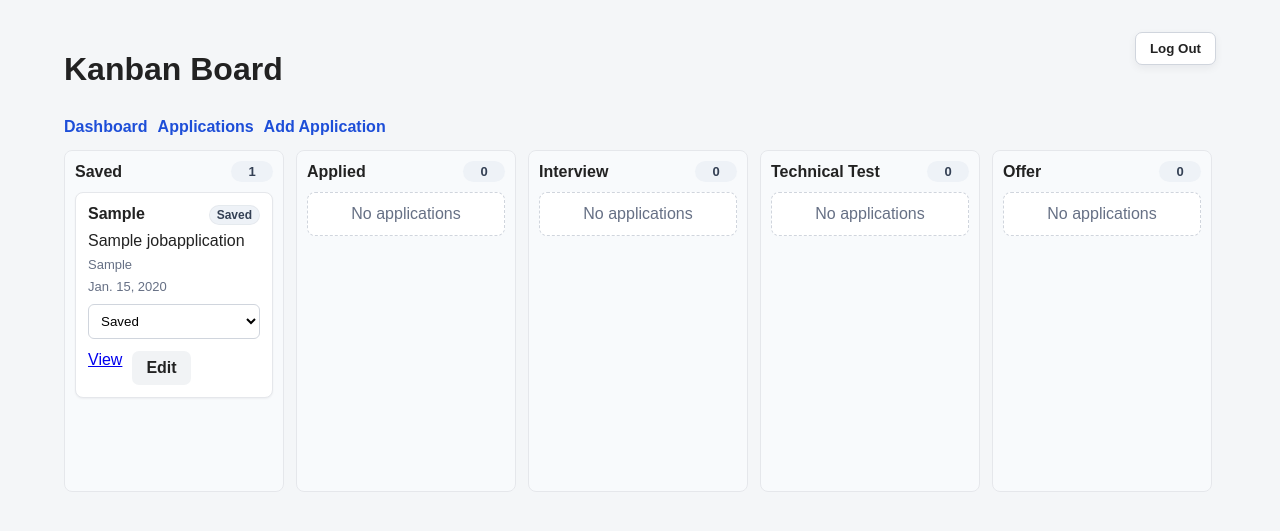
After one commit to AwaisAli-dotcom/job-application-tracker, a Django app: page /applications/kanban/ in a window 1280 px wide. The commit adds this page. Shown: the top 531 px of the page. Run offline with Django 5.2, Linux system fonts and the light colour scheme; a user stored in the database is signed in; tables that the repository leaves empty hold one stand-in row (values such as "Sample post").

Commit message:
Add Kanban workflow

```diff
--- a/application/static/application/style.css
+++ b/application/static/application/style.css
@@ -875,3 +875,101 @@ h1 {
         grid-template-columns: 90px 1fr 30px;
     }
 }
+
+.kanban-container {
+    max-width: 1280px;
+}
+
+.kanban-board {
+    display: grid;
+    grid-template-columns: repeat(7, minmax(220px, 1fr));
+    gap: 12px;
+    overflow-x: auto;
+    padding-bottom: 8px;
+}
+
+.kanban-column {
+    min-height: 320px;
+    padding: 10px;
+    background: #f8fafc;
+    border: 1px solid #e5e7eb;
+    border-radius: 8px;
+}
+
+.kanban-column-header {
+    display: flex;
+    align-items: center;
+    justify-content: space-between;
+    gap: 8px;
+    margin-bottom: 10px;
+}
+
+.kanban-column-header h2 {
+    margin: 0;
+    font-size: 16px;
+}
+
+.kanban-column-header span {
+    min-width: 26px;
+    padding: 3px 8px;
+    color: #344054;
+    background: #eef2f7;
+    border-radius: 999px;
+    text-align: center;
+    font-size: 13px;
+    font-weight: 700;
+}
+
+.kanban-card-list {
+    display: grid;
+    gap: 10px;
+}
+
+.kanban-card {
+    padding: 12px;
+    background: #fff;
+    border: 1px solid #e5e7eb;
+    border-radius: 8px;
+    box-shadow: 0 1px 2px rgba(16, 24, 40, 0.05);
+    cursor: grab;
+}
+
+.kanban-card.is-dragging {
+    opacity: 0.65;
+}
+
+.kanban-card h3 {
+    margin: 0;
+    font-size: 16px;
+}
+
+.kanban-card p {
+    margin: 7px 0;
+}
+
+.kanban-meta {
+    color: #667085;
+    font-size: 13px;
+}
+
+.kanban-status-form {
+    margin-top: 10px;
+}
+
+.kanban-status-form select {
+    width: 100%;
+    padding: 8px;
+    border: 1px solid #d0d5dd;
+    border-radius: 6px;
+    background: #fff;
+}
+
+.kanban-empty {
+    margin: 0;
+    padding: 12px;
+    color: #667085;
+    background: #fff;
+    border: 1px dashed #d0d5dd;
+    border-radius: 8px;
+    text-align: center;
+}
--- a/application/templates/application/application_list.html
+++ b/application/templates/application/application_list.html
@@ -16,6 +16,7 @@
             <h1>My Job Applications</h1>
             <div class="dashboard-nav">
                 <a href="{% url 'dashboard' %}">Dashboard</a>
+                <a href="{% url 'kanban_board' %}">Kanban</a>
             </div>
             <a class="add-button" href="{% url 'application_create' %}">
                 + Add Application
--- a/application/templates/application/dashboard.html
+++ b/application/templates/application/dashboard.html
@@ -13,6 +13,7 @@
             <h1>Dashboard</h1>
             <div class="dashboard-nav">
                 <a href="{% url 'application_list' %}">Applications</a>
+                <a href="{% url 'kanban_board' %}">Kanban</a>
                 <a href="{% url 'application_create' %}">Add Application</a>
             </div>
         </div>
--- /dev/null
+++ b/application/templates/application/kanban.html
@@ -0,0 +1,158 @@
+{% load static %}
+<!DOCTYPE html>
+<html>
+<head>
+    <title>Kanban Board</title>
+    <link rel="stylesheet" href="{% static 'application/style.css' %}">
+</head>
+<body>
+
+<div class="container kanban-container">
+    <div class="list-header">
+        <div>
+            <h1>Kanban Board</h1>
+            <div class="dashboard-nav">
+                <a href="{% url 'dashboard' %}">Dashboard</a>
+                <a href="{% url 'application_list' %}">Applications</a>
+                <a href="{% url 'application_create' %}">Add Application</a>
+            </div>
+        </div>
+
+        <form method="POST" action="{% url 'logout' %}" class="logout-form">
+            {% csrf_token %}
+            <button type="submit">Log Out</button>
+        </form>
+    </div>
+
+    <div class="kanban-board">
+        {% for column in columns %}
+            <section class="kanban-column" data-status="{{ column.value }}">
+                <div class="kanban-column-header">
+                    <h2>{{ column.label }}</h2>
+                    <span>{{ column.count }}</span>
+                </div>
+
+                <div class="kanban-card-list">
+                    {% for job in column.applications %}
+                        <article class="kanban-card" draggable="true" data-update-url="{% url 'application_status_update' job.pk %}">
+                            <div class="job-card-header">
+                                <h3>{{ job.company }}</h3>
+                                <span class="status-badge status-{{ job.status }}">{{ job.get_status_display }}</span>
+                            </div>
+
+                            <p>{{ job.job_title }}</p>
+
+                            {% if job.location %}
+                                <p class="kanban-meta">{{ job.location }}</p>
+                            {% endif %}
+
+                            {% if job.application_date %}
+                                <p class="kanban-meta">{{ job.application_date }}</p>
+                            {% endif %}
+
+                            <form method="POST" action="{% url 'application_status_update' job.pk %}" class="kanban-status-form">
+                                {% csrf_token %}
+                                <label>
+                                    <span class="sr-only">Change status for {{ job.company }}</span>
+                                    <select name="status" onchange="this.form.submit()">
+                                        {% for value, label in status_choices %}
+                                            <option value="{{ value }}" {% if job.status == value %}selected{% endif %}>
+                                                {{ label }}
+                                            </option>
+                                        {% endfor %}
+                                    </select>
+                                </label>
+                            </form>
+
+                            <div class="card-actions">
+                                <a class="view-link" href="{% url 'application_detail' job.pk %}">View</a>
+                                <a class="edit-link" href="{% url 'application_update' job.pk %}">Edit</a>
+                            </div>
+                        </article>
+                    {% empty %}
+                        <p class="kanban-empty">No applications</p>
+                    {% endfor %}
+                </div>
+            </section>
+        {% endfor %}
+    </div>
+</div>
+
+<script>
+    var draggedCard = null;
+
+    document.querySelectorAll('.kanban-card').forEach(function (card) {
+        card.addEventListener('dragstart', function () {
+            draggedCard = card;
+            card.classList.add('is-dragging');
+        });
+
+        card.addEventListener('dragend', function () {
+            card.classList.remove('is-dragging');
+        });
+    });
+
+    document.querySelectorAll('.kanban-column').forEach(function (column) {
+        column.addEventListener('dragover', function (event) {
+            event.preventDefault();
+        });
+
+        column.addEventListener('drop', function () {
+            if (!draggedCard) {
+                return;
+            }
+
+            var newStatus = column.dataset.status;
+            var select = draggedCard.querySelector('select[name="status"]');
+
+            if (select.value === newStatus) {
+                return;
+            }
+
+            column.querySelector('.kanban-card-list').appendChild(draggedCard);
+            updateStatus(draggedCard, newStatus, select);
+        });
+    });
+
+    function updateStatus(card, status, select) {
+        var csrfToken = card.querySelector('input[name="csrfmiddlewaretoken"]').value;
+        var formData = new FormData();
+        formData.append('status', status);
+
+        fetch(card.dataset.updateUrl, {
+            method: 'POST',
+            headers: {
+                'X-CSRFToken': csrfToken,
+                'X-Requested-With': 'XMLHttpRequest'
+            },
+            body: formData
+        })
+        .then(function (response) {
+            if (!response.ok) {
+                throw new Error('Status update failed.');
+            }
+
+            return response.json();
+        })
+        .then(function (data) {
+            select.value = data.status;
+            var badge = card.querySelector('.status-badge');
+            badge.textContent = data.status_label;
+            badge.className = 'status-badge status-' + data.status;
+            updateColumnCounts();
+        })
+        .catch(function () {
+            window.location.reload();
+        });
+    }
+
+    function updateColumnCounts() {
+        document.querySelectorAll('.kanban-column').forEach(function (column) {
+            var count = column.querySelectorAll('.kanban-card').length;
+            column.querySelector('.kanban-column-header span').textContent = count;
+        });
+    }
+</script>
+
+</body>
+</html>
--- a/application/urls.py
+++ b/application/urls.py
@@ -6,7 +6,9 @@ urlpatterns = [
     path('', views.home, name='home'),
     path('dashboard/', views.dashboard, name='dashboard'),
     path('applications/', views.application_list, name='application_list'),
+    path('applications/kanban/', views.kanban_board, name='kanban_board'),
     path('applications/<int:pk>/', views.application_detail, name='application_detail'),
+    path('applications/<int:pk>/status/', views.update_application_status, name='application_status_update'),
     path('add/', views.application_create, name='application_create'),
     path('edit/<int:pk>/', views.application_update, name='application_update'),
     path('delete/<int:pk>/', views.application_delete, name='application_delete'),
--- a/application/views.py
+++ b/application/views.py
@@ -6,10 +6,11 @@ from django.contrib.auth import login
 from django.contrib.auth.decorators import login_required
 from django.contrib.auth.forms import UserCreationForm
 from django.core.paginator import Paginator
+from django.http import JsonResponse
 from django.db.models import Q
 from django.utils import timezone
 from django.utils.dateparse import parse_date
-from django.views.decorators.http import require_http_methods
+from django.views.decorators.http import require_http_methods, require_POST
 
 from .models import JobApplication
 from .forms import JobApplicationForm
@@ -223,6 +224,64 @@ def application_detail(request, pk):
 
 
 @login_required
+def kanban_board(request):
+    applications = JobApplication.objects.filter(user=request.user).order_by('-updated_at')
+    columns = []
+
+    for value, label in JobApplication.STATUS_CHOICES:
+        column_applications = [job for job in applications if job.status == value]
+        columns.append(
+            {
+                'value': value,
+                'label': label,
+                'applications': column_applications,
+                'count': len(column_applications),
+            }
+        )
+
+    return render(
+        request,
+        'application/kanban.html',
+        {
+            'columns': columns,
+            'status_choices': JobApplication.STATUS_CHOICES,
+        }
+    )
+
+
+@login_required
+@require_POST
+def update_application_status(request, pk):
+    job = get_object_or_404(
+        JobApplication,
+        pk=pk,
+        user=request.user
+    )
+    new_status = request.POST.get('status', '').strip()
+    valid_statuses = [value for value, label in JobApplication.STATUS_CHOICES]
+
+    if new_status not in valid_statuses:
+        return JsonResponse(
+            {'ok': False, 'error': 'Invalid status.'},
+            status=400
+        )
+
+    job.status = new_status
+    job.save(update_fields=['status', 'updated_at'])
+
+    if request.headers.get('x-requested-with') == 'XMLHttpRequest':
+        return JsonResponse(
+            {
+                'ok': True,
+                'status': job.status,
+                'status_label': job.get_status_display(),
+            }
+        )
+
+    return redirect('kanban_board')
+
+
+@login_required
 def application_create(request):
     if request.method == 'POST':
         form = JobApplicationForm(request.POST)
```
Also changed, not shown: application/tests.py (+116 -0 lines).
